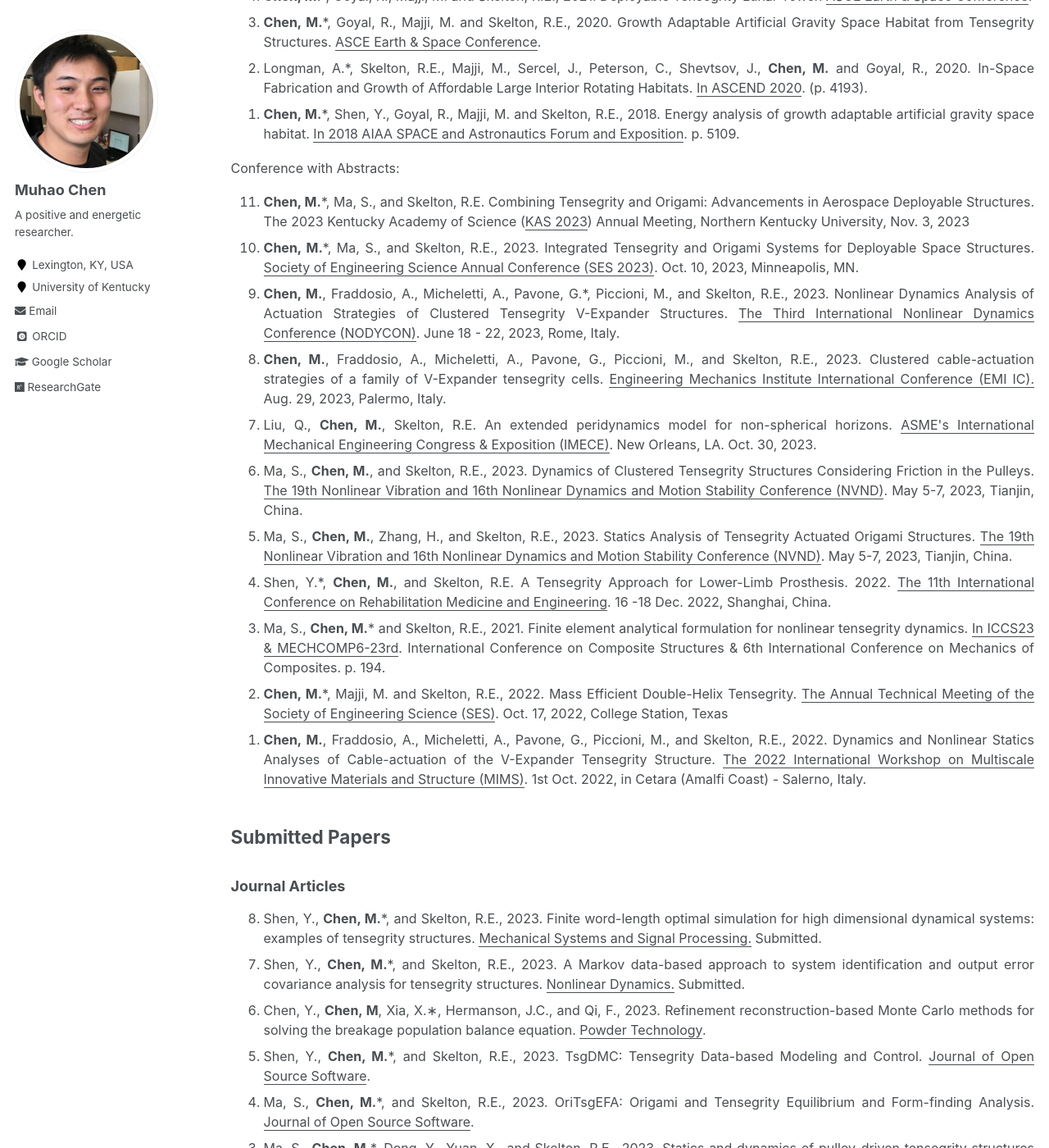
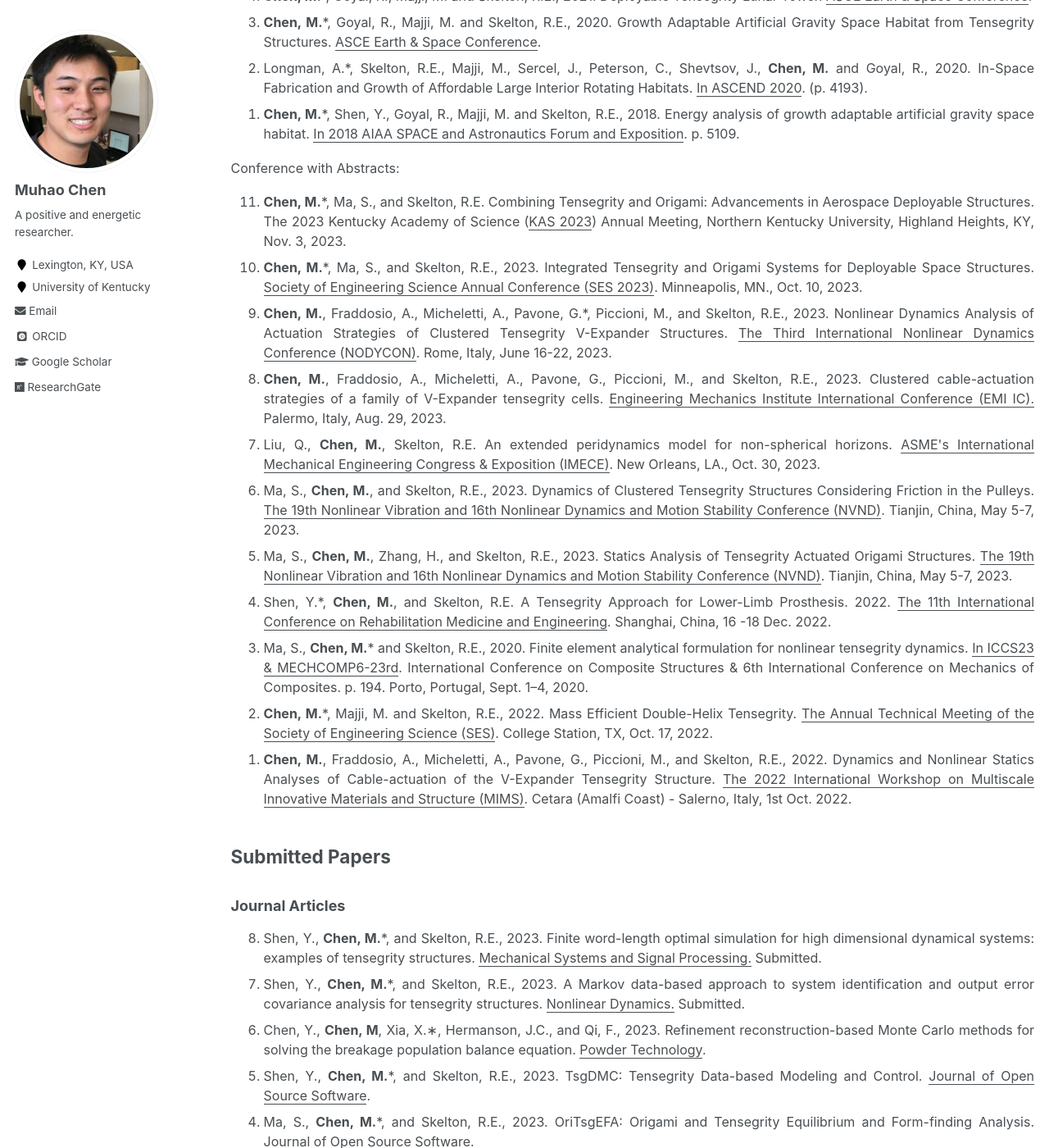
Before and after one commit to Muhao-Chen/muhao-chen.github.io, a Jekyll site: the page built from _pages/publication.md, in a window 1280 px wide and 1400 px high, scrolled down 2105 px. Shown: the whole window at 82% size. Built offline with Jekyll 4.4.1, drawn with Linux system fonts in a browser that asks for light colours; some web fonts are replaced; some of the changed text lies outside the part shown.

Commit message:
Update publication.md

```diff
--- a/_pages/publication.md
+++ b/_pages/publication.md
@@ -45,7 +45,7 @@ Conference with Full Papers:
 <li>Shen, Y.*, <strong>Chen, M.</strong>, Majji, M. and Skelton, R.E, 2023. An Efficient q-Markov Covariance Equivalent Realization Approach to System Identification. <u>The 22nd World Congress of the International Federation of Automatic Control (IFAC)</u>. July 9 – 14, 2023, Yokohama, Japan.</li>
 <li><strong>Chen, M.</strong>, Fraddosio, A., Micheletti, A., Pavone, G.*, Piccioni, M., and Skelton, R.E., 2023. Analysis of Optimal Deployment Strategy for Large Deployable Tensegrity Space Antennas. <u>IWSS - Italian Workshop on Shell and Spatial Structures.</u> Turin, Jun. 26 - 28, 2023.</li>
 <li>Yazbeck, R., Fernandes, R., <strong>Chen, M.</strong>, El-Borgi, S., Boyd, J., Lagoudas, D. Adaptive Bandgap Formation in a Periodic Tensegrity Structure, 2023. <u>ASME's 1st Annual Aerospace Structures, Structural Dynamics, and Materials Conference (SSDM)</u>. San Diego, CA, June 19 - 21, 2023.</li>
-<li>Shen, Y., <strong>Chen, M.</strong>*, and Skelton, R.E., 2023. Optimal simulation model for tensegrity systems in the presence of finite precision computing. <u>The 21st European Control Conference (ECC)</u>. 13 - 16 June 2023, Bucharest, Romania.</li>
+<li>Shen, Y., <strong>Chen, M.</strong>*, and Skelton, R.E., 2023. Optimal simulation model for tensegrity systems in the presence of finite precision computing. <u>The 21st European Control Conference (ECC)</u>. Bucharest, Romania, 13 - 16 June 2023.</li>
 <li>Ma, S., Lu, K., <strong>Chen, M.</strong>* and Skelton, R.E., 2022. Deployment Analysis of A Clustered Tensegrity Hyperbolic Paraboloid Cable Net. <u>IASS Annual Symposium Affiliated with 13th APCS</u>. September 19-22, 2022, Beijing, China.</li>
 <li>Ma, S., <strong>Chen, M.</strong>*, Peng, Z., Yuan, X., and Skelton, R.E., 2022. Statics of Tensegrity Systems with Arbitrary Rigid Bodies. <u>IASS Annual Symposium Affiliated with 13th APCS</u>. September 19-22, 2022, Beijing, China.</li>
 <li>Ma, S., <strong>Chen, M.</strong>* and Skelton, R.E., 2021. Design and analysis of deployable clustered tensegrity cable domes. <u>International Association for Shell and Spatial Structures (IASS)</u>. Annual Symposium and Spacial Structures Conference 2020/21, Aug. 23, 2021.</li>
@@ -56,17 +56,17 @@ Conference with Full Papers:
 </ol>
 Conference with Abstracts:
 <ol reversed>
-<li><strong>Chen, M.</strong>*, Ma, S., and Skelton, R.E. Combining Tensegrity and Origami: Advancements in Aerospace Deployable Structures. The 2023 Kentucky Academy of Science (<u>KAS 2023</u>) Annual Meeting, Northern Kentucky University, Nov. 3, 2023</li>
-<li><strong>Chen, M.</strong>*, Ma, S., and Skelton, R.E., 2023. Integrated Tensegrity and Origami Systems for Deployable Space Structures. <u>Society of Engineering Science Annual Conference (SES 2023)</u>. Oct. 10, 2023, Minneapolis, MN.</li>
-<li><strong>Chen, M.</strong>, Fraddosio, A., Micheletti, A., Pavone, G.*, Piccioni, M., and Skelton, R.E., 2023. Nonlinear Dynamics Analysis of Actuation Strategies of Clustered Tensegrity V-Expander Structures. <u>The Third International Nonlinear Dynamics Conference (NODYCON)</u>. June 18 - 22, 2023, Rome, Italy.</li>
-<li><strong>Chen, M.</strong>, Fraddosio, A., Micheletti, A., Pavone, G., Piccioni, M., and Skelton, R.E., 2023. Clustered cable-actuation strategies of a family of V-Expander tensegrity cells. <u>Engineering Mechanics Institute International Conference (EMI IC).</u> Aug. 29, 2023, Palermo, Italy.</li>
-<li>Liu, Q., <strong>Chen, M.</strong>, Skelton, R.E. An extended peridynamics model for non-spherical horizons. <u>ASME's International Mechanical Engineering Congress & Exposition (IMECE)</u>. New Orleans, LA. Oct. 30, 2023.</li>
-<li>Ma, S., <strong>Chen, M.</strong>, and Skelton, R.E., 2023. Dynamics of Clustered Tensegrity Structures Considering Friction in the Pulleys. <u>The 19th Nonlinear Vibration and 16th Nonlinear Dynamics and Motion Stability Conference (NVND)</u>. May 5-7, 2023, Tianjin, China.</li>
-<li>Ma, S., <strong>Chen, M.</strong>, Zhang, H., and Skelton, R.E., 2023. Statics Analysis of Tensegrity Actuated Origami Structures. <u>The 19th Nonlinear Vibration and 16th Nonlinear Dynamics and Motion Stability Conference (NVND)</u>. May 5-7, 2023, Tianjin, China.</li>
-<li>Shen, Y.*, <strong>Chen, M.</strong>, and Skelton, R.E. A Tensegrity Approach for Lower-Limb Prosthesis. 2022. <u>The 11th International Conference on Rehabilitation Medicine and Engineering</u>. 16 -18 Dec. 2022, Shanghai, China.</li>
-<li>Ma, S., <strong>Chen, M.</strong>* and Skelton, R.E., 2021. Finite element analytical formulation for nonlinear tensegrity dynamics. <u> In ICCS23 & MECHCOMP6-23rd</u>. International Conference on Composite Structures & 6th International Conference on Mechanics of Composites. p. 194.</li>
-<li><strong>Chen, M.</strong>*, Majji, M. and Skelton, R.E., 2022. Mass Efficient Double-Helix Tensegrity. <u>The Annual Technical Meeting of the Society of Engineering Science (SES)</u>. Oct. 17, 2022, College Station, Texas</li>
-<li><strong>Chen, M.</strong>, Fraddosio, A., Micheletti, A., Pavone, G., Piccioni, M., and Skelton, R.E., 2022. Dynamics and Nonlinear Statics Analyses of Cable-actuation of the V-Expander Tensegrity Structure. <u>The 2022 International Workshop on Multiscale Innovative Materials and Structure (MIMS)</u>. 1st Oct. 2022, in Cetara (Amalfi Coast) - Salerno, Italy.</li>
+<li><strong>Chen, M.</strong>*, Ma, S., and Skelton, R.E. Combining Tensegrity and Origami: Advancements in Aerospace Deployable Structures. The 2023 Kentucky Academy of Science (<u>KAS 2023</u>) Annual Meeting, Northern Kentucky University, Highland Heights, KY, Nov. 3, 2023.</li>
+<li><strong>Chen, M.</strong>*, Ma, S., and Skelton, R.E., 2023. Integrated Tensegrity and Origami Systems for Deployable Space Structures. <u>Society of Engineering Science Annual Conference (SES 2023)</u>. Minneapolis, MN., Oct. 10, 2023.</li>
+<li><strong>Chen, M.</strong>, Fraddosio, A., Micheletti, A., Pavone, G.*, Piccioni, M., and Skelton, R.E., 2023. Nonlinear Dynamics Analysis of Actuation Strategies of Clustered Tensegrity V-Expander Structures. <u>The Third International Nonlinear Dynamics Conference (NODYCON)</u>. Rome, Italy, June 16-22, 2023. </li>
+<li><strong>Chen, M.</strong>, Fraddosio, A., Micheletti, A., Pavone, G., Piccioni, M., and Skelton, R.E., 2023. Clustered cable-actuation strategies of a family of V-Expander tensegrity cells. <u>Engineering Mechanics Institute International Conference (EMI IC).</u> Palermo, Italy, Aug. 29, 2023.</li>
+<li>Liu, Q., <strong>Chen, M.</strong>, Skelton, R.E. An extended peridynamics model for non-spherical horizons. <u>ASME's International Mechanical Engineering Congress & Exposition (IMECE)</u>. New Orleans, LA., Oct. 30, 2023.</li>
+<li>Ma, S., <strong>Chen, M.</strong>, and Skelton, R.E., 2023. Dynamics of Clustered Tensegrity Structures Considering Friction in the Pulleys. <u>The 19th Nonlinear Vibration and 16th Nonlinear Dynamics and Motion Stability Conference (NVND)</u>. Tianjin, China, May 5-7, 2023. </li>
+<li>Ma, S., <strong>Chen, M.</strong>, Zhang, H., and Skelton, R.E., 2023. Statics Analysis of Tensegrity Actuated Origami Structures. <u>The 19th Nonlinear Vibration and 16th Nonlinear Dynamics and Motion Stability Conference (NVND)</u>. Tianjin, China, May 5-7, 2023.</li>
+<li>Shen, Y.*, <strong>Chen, M.</strong>, and Skelton, R.E. A Tensegrity Approach for Lower-Limb Prosthesis. 2022. <u>The 11th International Conference on Rehabilitation Medicine and Engineering</u>. Shanghai, China, 16 -18 Dec. 2022.</li>
+<li>Ma, S., <strong>Chen, M.</strong>* and Skelton, R.E., 2020. Finite element analytical formulation for nonlinear tensegrity dynamics. <u> In ICCS23 & MECHCOMP6-23rd</u>. International Conference on Composite Structures & 6th International Conference on Mechanics of Composites. p. 194. Porto, Portugal, Sept. 1–4, 2020. </li>
+<li><strong>Chen, M.</strong>*, Majji, M. and Skelton, R.E., 2022. Mass Efficient Double-Helix Tensegrity. <u>The Annual Technical Meeting of the Society of Engineering Science (SES)</u>. College Station, TX, Oct. 17, 2022.</li>
+<li><strong>Chen, M.</strong>, Fraddosio, A., Micheletti, A., Pavone, G., Piccioni, M., and Skelton, R.E., 2022. Dynamics and Nonlinear Statics Analyses of Cable-actuation of the V-Expander Tensegrity Structure. <u>The 2022 International Workshop on Multiscale Innovative Materials and Structure (MIMS)</u>. Cetara (Amalfi Coast) - Salerno, Italy, 1st Oct. 2022.</li>
 </ol>
 </font>
 
@@ -94,8 +94,8 @@ Conference with Abstracts:
 Conference with Full Papers:
 <ol reversed>
 <li><strong>Chen, M.</strong>*, Shen, Y., and Skelton, R.E. Model-Based and Markov Data-Based Modeling: Linearized Dynamics Methods in the Analysis of Tensegrity Airfoils. The AIAA Science and Technology Forum and Exposition (<u>AIAA SciTech Forum 2024</u>), Orlando, FL, Jan. 8-12, 2024.</li>
-<li>Shen, Y., <strong>Chen, M.</strong>*, Habtour, E. and Skelton, R.E. Sensor Fault Detection to Tensegrity Structures Using Eigensystem Realization Algorithm. <u>ASCE Earth & Space 2024</u>. Miami, FL, April 15-18, 2024</li>
-<li> Chen, Y., <strong>Chen, M.</strong>, Xia, X.∗, Hermanson, J.C., and Qi, F. An Efficient Approach to Solving the Coagulation Population Balance Equation through Weighted Particle Reconstruction. The 16th International Conference on Gas–Liquid and Gas–Liquid–Solid Reactor Engineering <u>(GLS-16)</u>. Dresden, Germany, Sept. 2-5, 2024 </li>
+<li>Shen, Y., <strong>Chen, M.</strong>*, Habtour, E. and Skelton, R.E. Sensor Fault Detection to Tensegrity Structures Using Eigensystem Realization Algorithm. <u>ASCE Earth & Space 2024</u>. Miami, FL, April 15-18, 2024.</li>
+<li> Chen, Y., <strong>Chen, M.</strong>, Xia, X.∗, Hermanson, J.C., and Qi, F. An Efficient Approach to Solving the Coagulation Population Balance Equation through Weighted Particle Reconstruction. The 16th International Conference on Gas–Liquid and Gas–Liquid–Solid Reactor Engineering <u>(GLS-16)</u>. Dresden, Germany, Sept. 2-5, 2024. </li>
 <!-- <li><strong>Chen, M.</strong>*, Shen, Y., and Skelton, R.E. The Optimal Dynamical Model for 3D Tensegrity Morphing Airfoils. <u>ASCE Earth & Space 2024</u>. April 15-18, 2024, Miami, FL.</li> -->
 <!-- <li> <strong>Chen, M.</strong>*, Shen, Y., Skelton, R.E. The Optimal Dynamical Model for High-Dimensional Aerospace Structures. <u>ASME's International Mechanical Engineering Congress & Exposition (IMECE)</u>. New Orleans, LA. Oct. 29 – Nov. 2, 2023. Accepted. </li> -->
 </ol>
@@ -112,7 +112,7 @@ Conference with Abstracts:
 <ol reversed>
 
 <li><strong>Chen, M.</strong>, Fraddosio, A., Micheletti, A., Pavone, G., Piccioni, M., and Skelton, R.E., 2023. Analysis of Optimal Deployment Strategy for Large Deployable Tensegrity Space Antennas. Vol 437. <u>Springer</u>.</li>
-<li><strong>Chen, M.</strong>, Chen, B. and Skelton, R.E., 2024. Tensegrity Structures and Engineering Application<u>. Higher Education Press.</u> In preparation.</li>
+<li><strong>Chen, M.</strong>, Chen, B. and Skelton, R.E., 2024. Tensegrity Structures and Engineering Application. <u>Higher Education Press</u>. In preparation.</li>
 <li><strong>Chen, M.</strong>, Majji, M. and Skelton, R.E., 2024. Tensegrity Systems: Analysis and Synthesis. <u>New York: Springer.</u> In preparation. (A textbook for undergraduate and graduate students)</li>
 </ol>
 </font>
```
Also changed, not shown: other parts of _pages/publication.md (+1 -1 lines).
